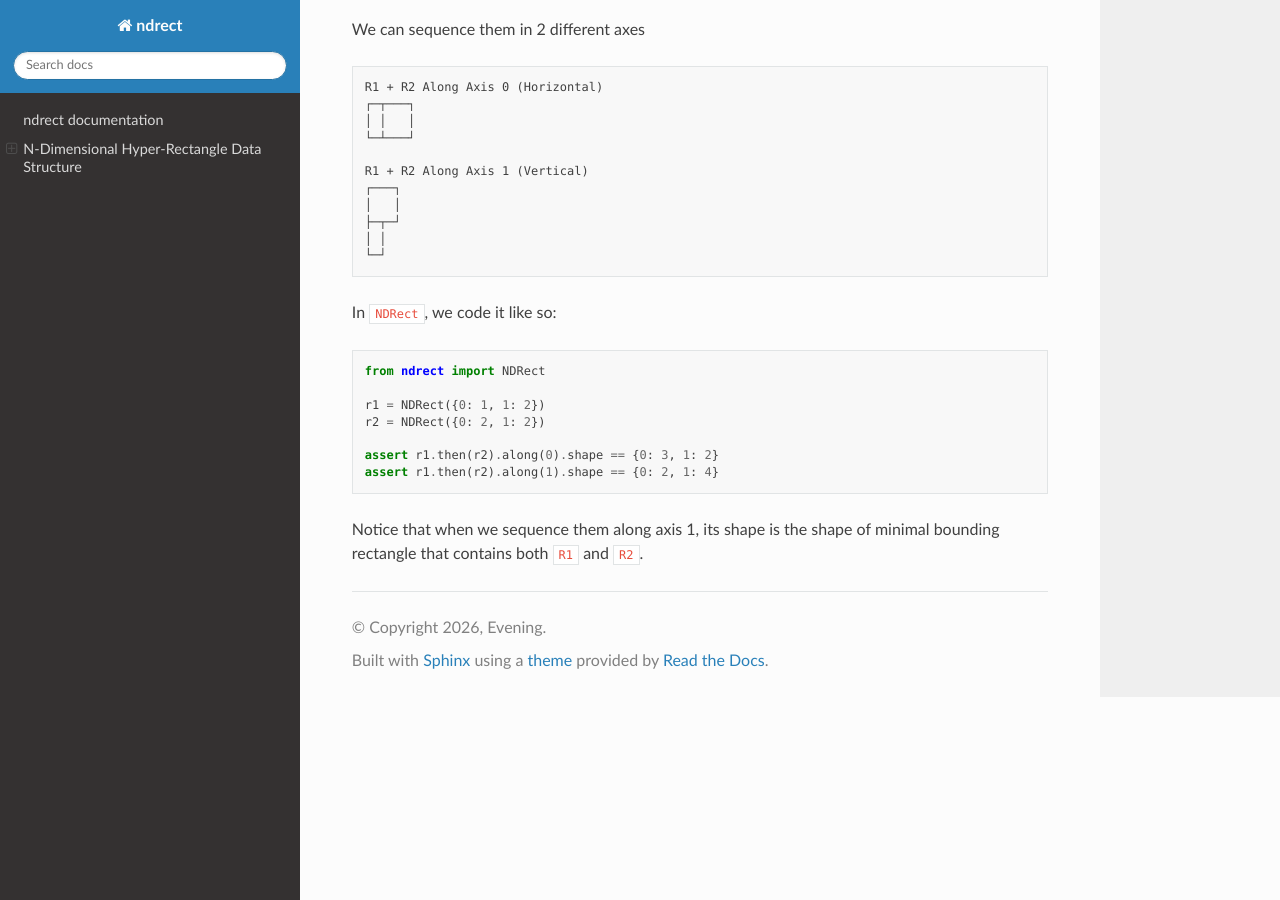
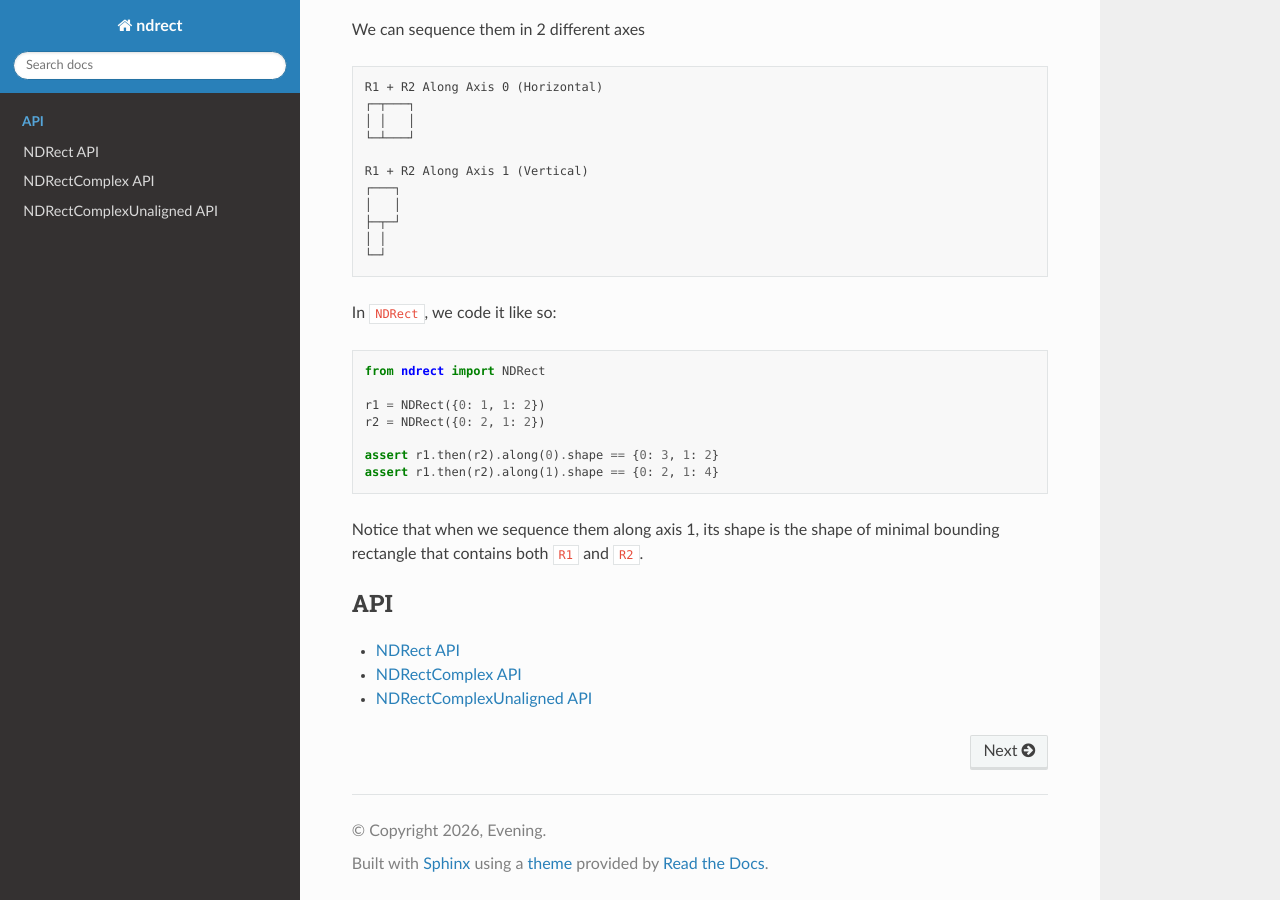
Before and after one commit to Eve-ning/NDRect, a Sphinx documentation site: the page built from docs/source/index.md, in a window 1280 px wide and 900 px high, scrolled down 1478 px. Built offline with Sphinx 7.4.7 and the Read the Docs theme 3.1.0, drawn with Linux system fonts in a browser that asks for light colours.

Commit message:
Add API documentation for classes

````diff
--- a/docs/source/index.md
+++ b/docs/source/index.md
@@ -3,7 +3,11 @@
 ```{include} ../../README.md
 ```
 
+
 ```{toctree}
-:maxdepth: 2
-:caption: Contents:
+:maxdepth: 1
+:caption: API
+:glob:
+
+api/*
 ```
````
Also changed, not shown: docs/source/api/ndrect.md (added, +10 -0 lines), docs/source/api/ndrectcomplex.md (added, +10 -0 lines), docs/source/api/ndrectcomplexunaligned.md (added, +10 -0 lines).
